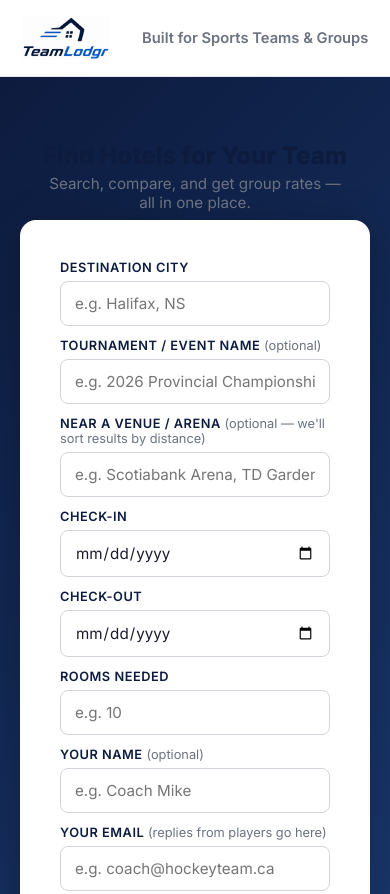
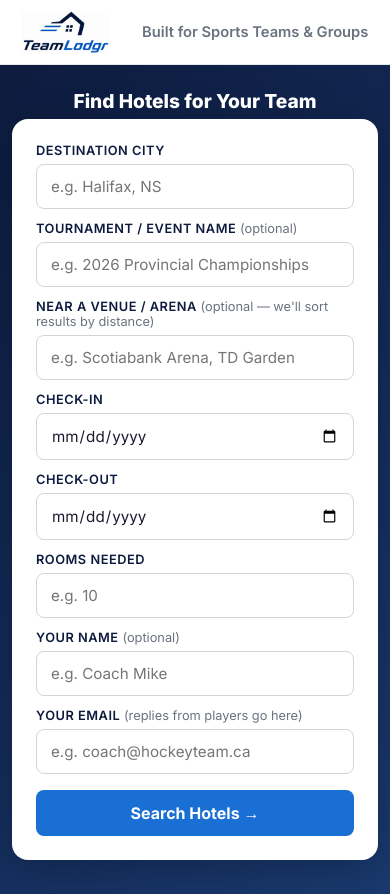
Before and after one commit to gorddickie/teamlodgr, a website: page index.html in a window 390 px wide. Shown: the top 894 px of the page. Drawn offline with nearby package versions, Linux system fonts and the light colour scheme; a script that the page names is missing.

Commit message:
Mobile: tighter nav + padding, more form above fold

```diff
--- a/index.html
+++ b/index.html
@@ -34,7 +34,7 @@
       display: flex;
       align-items: center;
       justify-content: space-between;
-      padding: 18px 40px;
+      padding: 12px 24px;
       background: var(--white);
       border-bottom: 1px solid #e5e7eb;
       position: sticky;
@@ -155,7 +155,7 @@
     .search-card {
       background: var(--white);
       border-radius: 16px;
-      padding: 40px;
+      padding: 24px;
       max-width: 960px;
       margin: 0 auto;
       box-shadow: 0 8px 40px rgba(0,0,0,0.25);
@@ -464,10 +464,10 @@
 
     /* RESPONSIVE */
     @media (max-width: 700px) {
-      nav { padding: 16px 20px; }
+      nav { padding: 10px 16px; }
       .nav-links { display: none; }
       .hero { padding: 60px 20px; }
-      .search-section { padding: 40px 20px; }
+      .search-section { padding: 12px 12px 40px; }
       .search-row-1, .search-row-2 { grid-template-columns: 1fr; }
       .how-section, .features-section, .sports-section, .stats-section, .cta-section { padding: 60px 20px; }
     }
@@ -491,9 +491,8 @@
 
 <!-- HERO + SEARCH -->
 <section class="search-section" id="search">
-  <div style="text-align:center; padding:24px 20px 8px;">
-    <h1 style="font-size:1.5rem; font-weight:800; color:var(--navy);">Find Hotels for Your Team</h1>
-    <p style="color:var(--muted); font-size:0.95rem; margin-top:4px;">Search, compare, and get group rates — all in one place.</p>
+  <div style="text-align:center; padding:12px 20px 6px;">
+    <h1 style="font-size:1.2rem; font-weight:800; color:white;">Find Hotels for Your Team</h1>
   </div>
   <form class="search-card" id="search-form">
 
```
